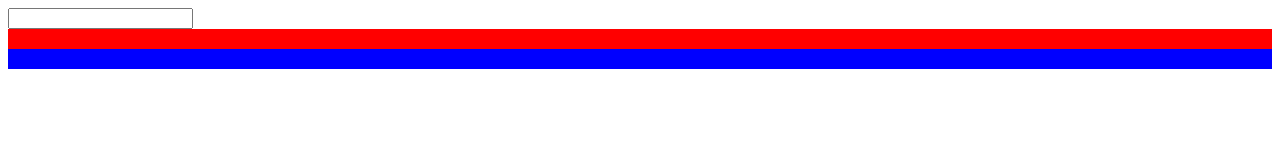
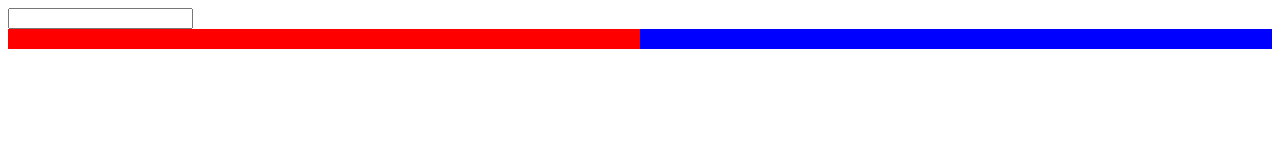
Before and after one commit to Belljeremiah/mirrorMirrorCode, a plain HTML site: page src/index.html in a window 1280 px wide. Drawn offline with Linux system fonts and the light colour scheme.

Commit message:
Finished styling with help from Manilla and James, Remeber to target the container with flexbox not the id's or classes etc. unless they are also targeting the containter.

```diff
--- a/src/styles/main.css
+++ b/src/styles/main.css
@@ -1,11 +1,33 @@
 #El {
     border: 10px solid red;
-    display: flex;
+
+    flex-wrap: nowrap;
+     justify-content: center, space-evenly;
+    align-items: stretch;
+    flex-basis: 50%;
 }
+
 body {
     /* background-color: black; */
 }
+
 #Kabong {
     border: 10px solid blue;
+
+    flex-wrap: nowrap;
+
+    justify-content: center, space-evenly;
+    align-items: stretch;
+    flex-basis: 50%;
+
+
+}
+
+.tacos {
     display: flex;
+    flex-wrap: nowrap;
+    flex-direction: row;
+    justify-content: center, space-evenly;
+    align-items: stretch;
+
 }
```
